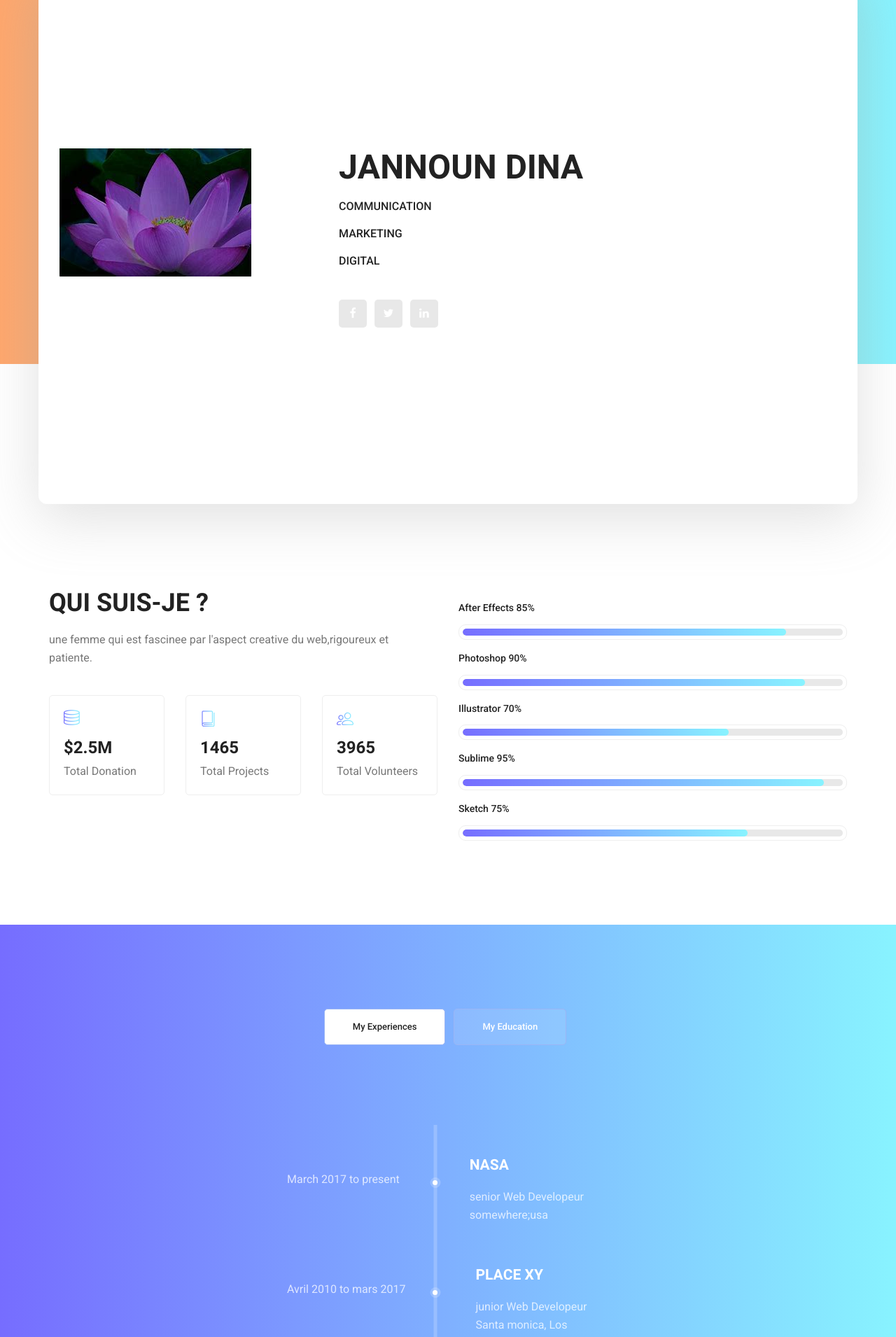
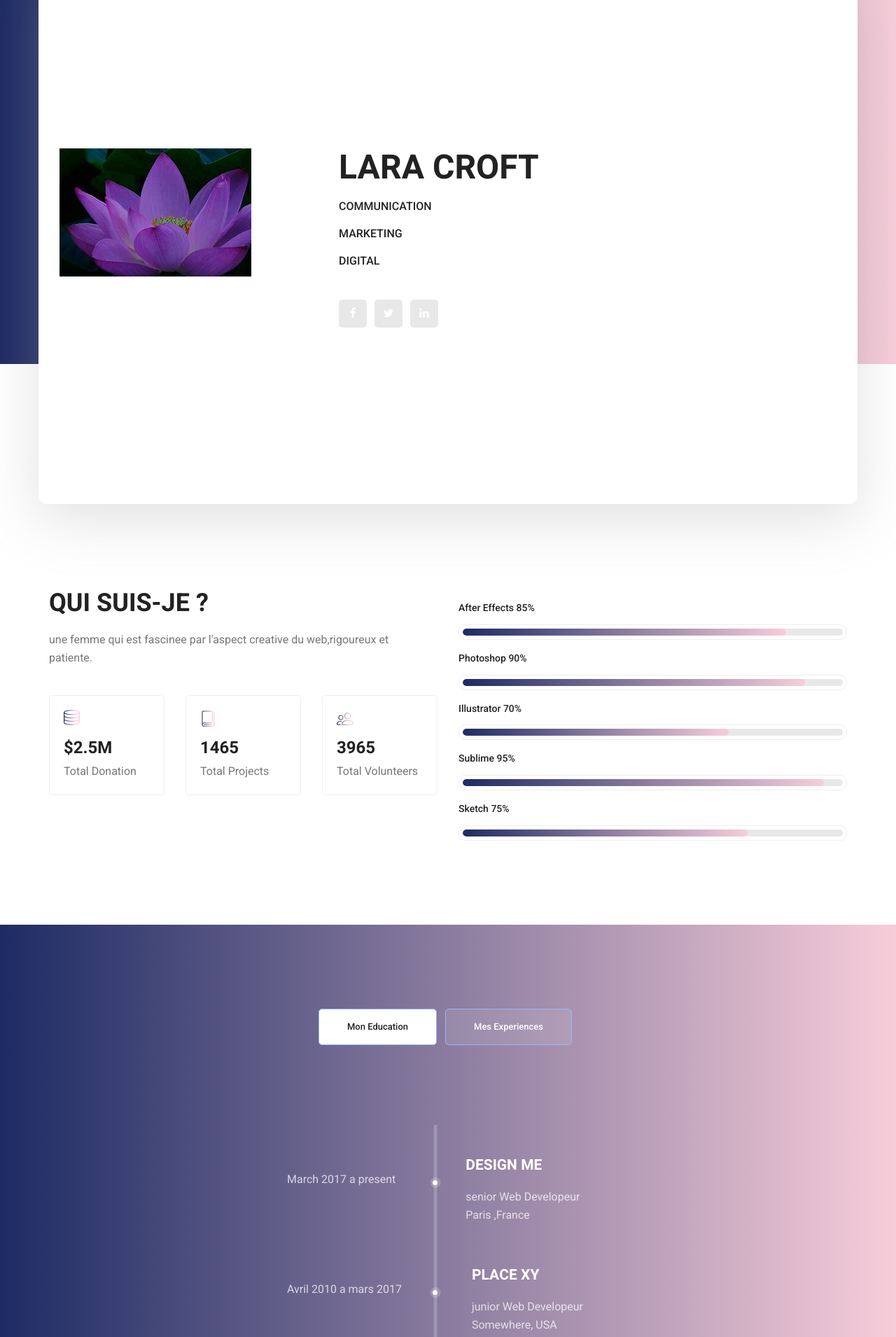
Before and after one commit to jadina92/tp-cv-git-flow, a PHP site: page / in a window 1280 px wide. Shown: the part 240-2150 px from the top of the page at 70% size. Run offline with PHP 8.4, Linux system fonts and the light colour scheme.

Commit message:
DJ changement de background color en style sheet

```diff
--- a/portfolio/contact.html
+++ b/portfolio/contact.html
@@ -161,9 +161,7 @@
         						<h3>About Me</h3>
         					</div>
         					<p>Toujours travail votre reve </p>
-        					<p><!-- Link back to Colorlib can't be removed. Template is licensed under CC BY 3.0. -->
-Copyright &copy;<script>document.write(new Date().getFullYear());</script> All rights reserved | This template is made with <i class="fa fa-heart-o" aria-hidden="true"></i> by <a href="https://colorlib.com" target="_blank">Colorlib</a>
-<!-- Link back to Colorlib can't be removed. Template is licensed under CC BY 3.0. --></p>
+        					<p>Copyright &copy;<script>document.write(new Date().getFullYear());</script> All rights reserved | This template is made with <i class="fa fa-heart-o" aria-hidden="true"></i></p>
         				</aside>
         			</div>
         			<div class="col-lg-5 col-sm-6">
--- a/portfolio/css/style.css
+++ b/portfolio/css/style.css
@@ -301,9 +301,9 @@ button:focus {
 .home_banner_area {
   position: relative;
   z-index: 1;
-  background-image: -moz-linear-gradient(0deg, #ffa76d 0%, #88f3ff 100%);
-  background-image: -webkit-linear-gradient(0deg, #ffa76d 0%, #88f3ff 100%);
-  background-image: -ms-linear-gradient(0deg, #ffa76d 0%, #88f3ff 100%);
+  background-image: -moz-linear-gradient(0deg, #1d2b64 0%, #f8cdda 100%);
+  background-image: -webkit-linear-gradient(0deg, #1d2b64 0%, #f8cdda 100%);
+  background-image: -ms-linear-gradient(0deg, #1d2b64 0%, #f8cdda 100%);
   margin-bottom: 200px; }
   .home_banner_area .box_1620 {
     min-height: 700px;
@@ -2498,7 +2498,7 @@ h6 {
   border-radius: 5px; }
   .wel_item i {
     font-size: 24px;
-    background: linear-gradient(to right, #766dff 0%, #86e7ff 70%);
+    background: linear-gradient(to right,#1d2b64 0%, #f8cdda 70%);
     -webkit-background-clip: text;
     -webkit-text-fill-color: transparent; }
   .wel_item h4 {
@@ -2542,18 +2542,18 @@ h6 {
         border-radius: 5px;
         vertical-align: middle;
         align-self: center;
-        background-image: -moz-linear-gradient(0deg, #766dff 0%, #88f3ff 100%);
-        background-image: -webkit-linear-gradient(0deg, #766dff 0%, #88f3ff 100%);
-        background-image: -ms-linear-gradient(0deg, #766dff 0%, #88f3ff 100%); }
+        background-image: -moz-linear-gradient(0deg, #1d2b64 0%, #f8cdda 100%);
+        background-image: -webkit-linear-gradient(0deg, #1d2b64 0%, #f8cdda 100%);
+        background-image: -ms-linear-gradient(0deg, #1d2b64 0%, #f8cdda 100%); }
 
 /* End Welcome Area css
 ============================================================================================ */
 /* My Tabs Area css
 ============================================================================================ */
 .mytabs_area {
-  background-image: -moz-linear-gradient(0deg, #766dff 0%, #88f3ff 100%);
-  background-image: -webkit-linear-gradient(0deg, #766dff 0%, #88f3ff 100%);
-  background-image: -ms-linear-gradient(0deg, #766dff 0%, #88f3ff 100%); }
+  background-image: -moz-linear-gradient(0deg, #1d2b64 0%, #f8cdda 100%);;
+  background-image: -webkit-linear-gradient(0deg, #1d2b64 0%, #f8cdda 100%);;
+  background-image: -ms-linear-gradient(0deg, #1d2b64 0%, #f8cdda 100%);; }
 
 .tabs_inner .nav.nav-tabs {
   display: block;
--- a/portfolio/index.html
+++ b/portfolio/index.html
@@ -60,7 +60,7 @@
 							</div>
 							<div class="media-body">
 								<div class="personal_text">
-									<h3>jannoun dina</h3>
+									<h3>Lara Croft</h3>
 									<h4>communication</h4>
 									<h4>marketing</h4>
 									<h4>digital</h4>
@@ -170,10 +170,10 @@
         		<div class="tabs_inner">
 					<ul class="nav nav-tabs" id="myTab" role="tablist">
 						<li class="nav-item">
-							<a class="nav-link active" id="home-tab" data-toggle="tab" href="#home" role="tab" aria-controls="home" aria-selected="true">My Experiences</a>
+							<a class="nav-link active" id="home-tab" data-toggle="tab" href="#home" role="tab" aria-controls="home" aria-selected="true">Mon Education</a>
 						</li>
 						<li class="nav-item">
-							<a class="nav-link" id="profile-tab" data-toggle="tab" href="#profile" role="tab" aria-controls="profile" aria-selected="false">My Education</a>
+							<a class="nav-link" id="profile-tab" data-toggle="tab" href="#profile" role="tab" aria-controls="profile" aria-selected="false">Mes Experiences</a>
 						</li>
 					</ul>
 					<div class="tab-content" id="myTabContent">
@@ -183,11 +183,11 @@
 									<span></span>
 									<div class="media">
 										<div class="d-flex">
-											<p>March 2017 to present</p>
+											<p>March 2017 a present</p>
 										</div>
 										<div class="media-body">
-											<h4>Nasa</h4>
-											<p>senior Web Developeur <br />somewhere;usa</p>
+											<h4>Design Me</h4>
+											<p>senior Web Developeur <br />Paris ,France</p>
 										</div>
 									</div>
 								</li>
@@ -195,11 +195,11 @@
 									<span></span>
 									<div class="media">
 										<div class="d-flex">
-											<p>Avril 2010 to  mars 2017</p>
+											<p>Avril 2010 a  mars 2017</p>
 										</div>
 										<div class="media-body">
 											<h4>place xy</h4>
-											<p>junior Web Developeur <br />Santa monica, Los angeles</p>
+											<p>junior Web Developeur <br />Somewhere, USA</p>
 										</div>
 									</div>
 								</li>
@@ -207,11 +207,11 @@
 								<span></span>
 									<div class="media">
 										<div class="d-flex">
-											<p>1991 to 2010 inclus</p>
+											<p>Avril 2007 a  mars 2010</p>
 										</div>
 										<div class="media-body">
-											<h4>LAU university</h4>
-											<p>licence scientifique <br />beyrouth,liban</p>
+											<h4>MIT (USA)</h4>
+											<p>licence scientifique <br />MIT ,USA</p>
 										</div>
 									</div>
 								</li>
@@ -223,11 +223,11 @@
 									<span></span>
 									<div class="media">
 										<div class="d-flex">
-											<p>March 2017 to present</p>
+											<p>March 2017 a nos jours</p>
 										</div>
 										<div class="media-body">
-											<h4>Colorlib</h4>
-											<p>Senior Web Developer <br />Santa monica, Los angeles</p>
+											<h4>Design XY</h4>
+											<p>Senior Web Developeur <br />Paris, France </p>
 										</div>
 									</div>
 								</li>
@@ -235,11 +235,11 @@
 									<span></span>
 									<div class="media">
 										<div class="d-flex">
-											<p>March 2017 to present</p>
+											<p>March 2017 a nos jours</p>
 										</div>
 										<div class="media-body">
-											<h4>Colorlib</h4>
-											<p>Senior Web Developer <br />Santa monica, Los angeles</p>
+											<h4>Design XY</h4>
+											<p>Senior Web Developeur <br />Paris, France</p>
 										</div>
 									</div>
 								</li>
@@ -247,11 +247,11 @@
 								<span></span>
 									<div class="media">
 										<div class="d-flex">
-											<p>March 2017 to present</p>
+											<p>March 2017 a nos jours</p>
 										</div>
 										<div class="media-body">
-											<h4>Colorlib</h4>
-											<p>Senior Web Developer <br />Santa monica, Los angeles</p>
+											<h4>Design XY</h4>
+											<p>Senior Web Developeur <br />Paris, France </p>
 										</div>
 									</div>
 								</li>
@@ -310,7 +310,7 @@
         <section class="home_gallery_area p_120">
         	<div class="container">
         		<div class="main_title">
-        			<h2>Mes derniers Projects</h2>
+        			<h2>Mes derniers Projets</h2>
         			<p>eco friendly system</p>
         		</div>
         		<div class="isotope_fillter">
@@ -333,7 +333,7 @@
         					</div>
         					<div class="g_item_text">
         						<h4>3D Helmet Design</h4>
-        						<p>Client Project</p>
+        						<p>Client Projet</p>
         					</div>
         				</div>
         			</div>
@@ -345,7 +345,7 @@
         					</div>
         					<div class="g_item_text">
         						<h4>2D Vinyl Design</h4>
-        						<p>Client Project</p>
+        						<p>Client Projet</p>
         					</div>
         				</div>
         			</div>
@@ -357,7 +357,7 @@
         					</div>
         					<div class="g_item_text">
         						<h4>Creative Poster Design</h4>
-        						<p>Client Project</p>
+        						<p>Client Projet</p>
         					</div>
         				</div>
         			</div>
@@ -369,7 +369,7 @@
         					</div>
         					<div class="g_item_text">
         						<h4>Embosed Logo Design</h4>
-        						<p>Client Project</p>
+        						<p>Client Projet</p>
         					</div>
         				</div>
         			</div>
@@ -381,7 +381,7 @@
         					</div>
         					<div class="g_item_text">
         						<h4>3D Disposable Bottle</h4>
-        						<p>Client Project</p>
+        						<p>Client Projet</p>
         					</div>
         				</div>
         			</div>
```
Also changed, not shown: other parts of portfolio/css/style.css (+20 -20 lines), portfolio/portfolio.html (+2 -34 lines).
